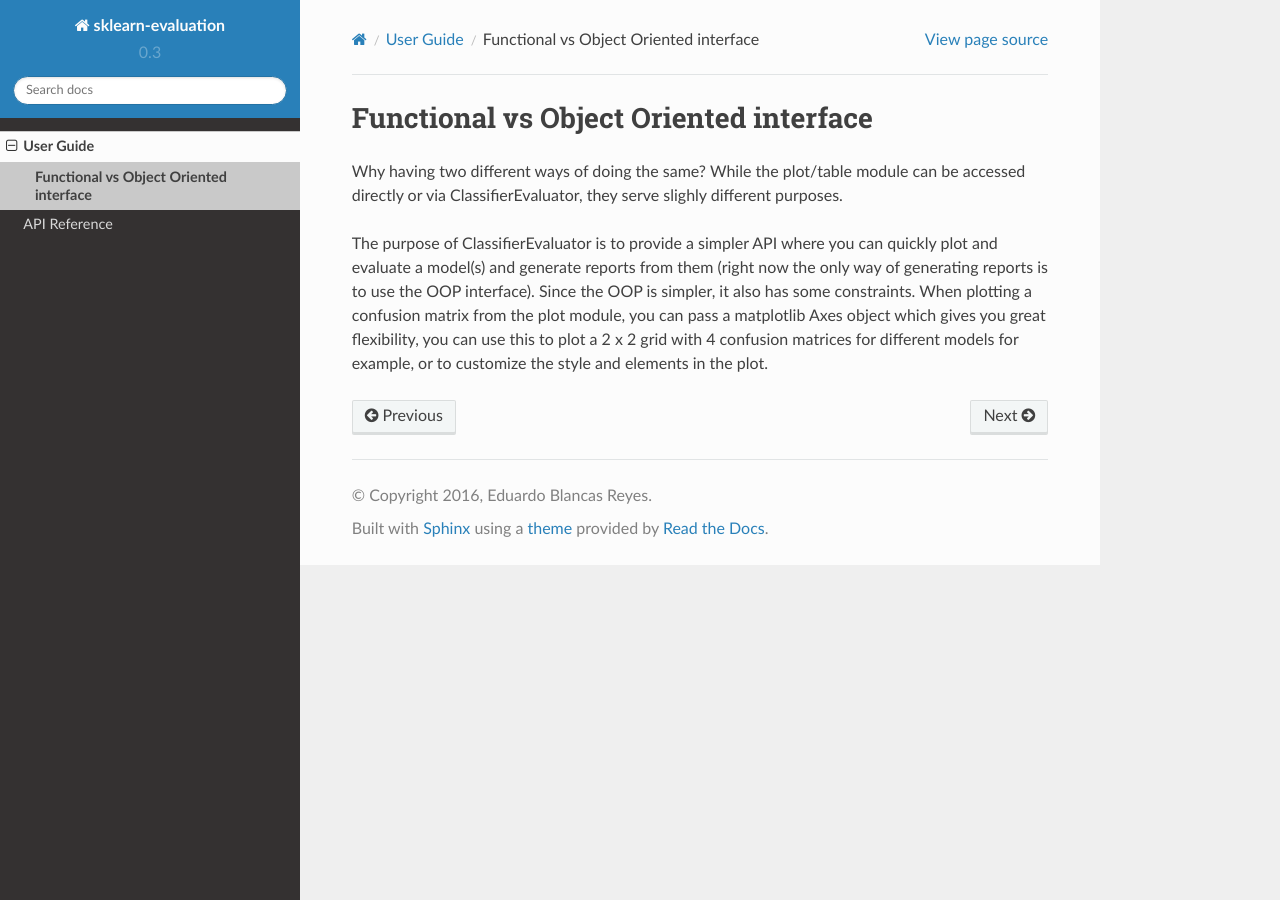
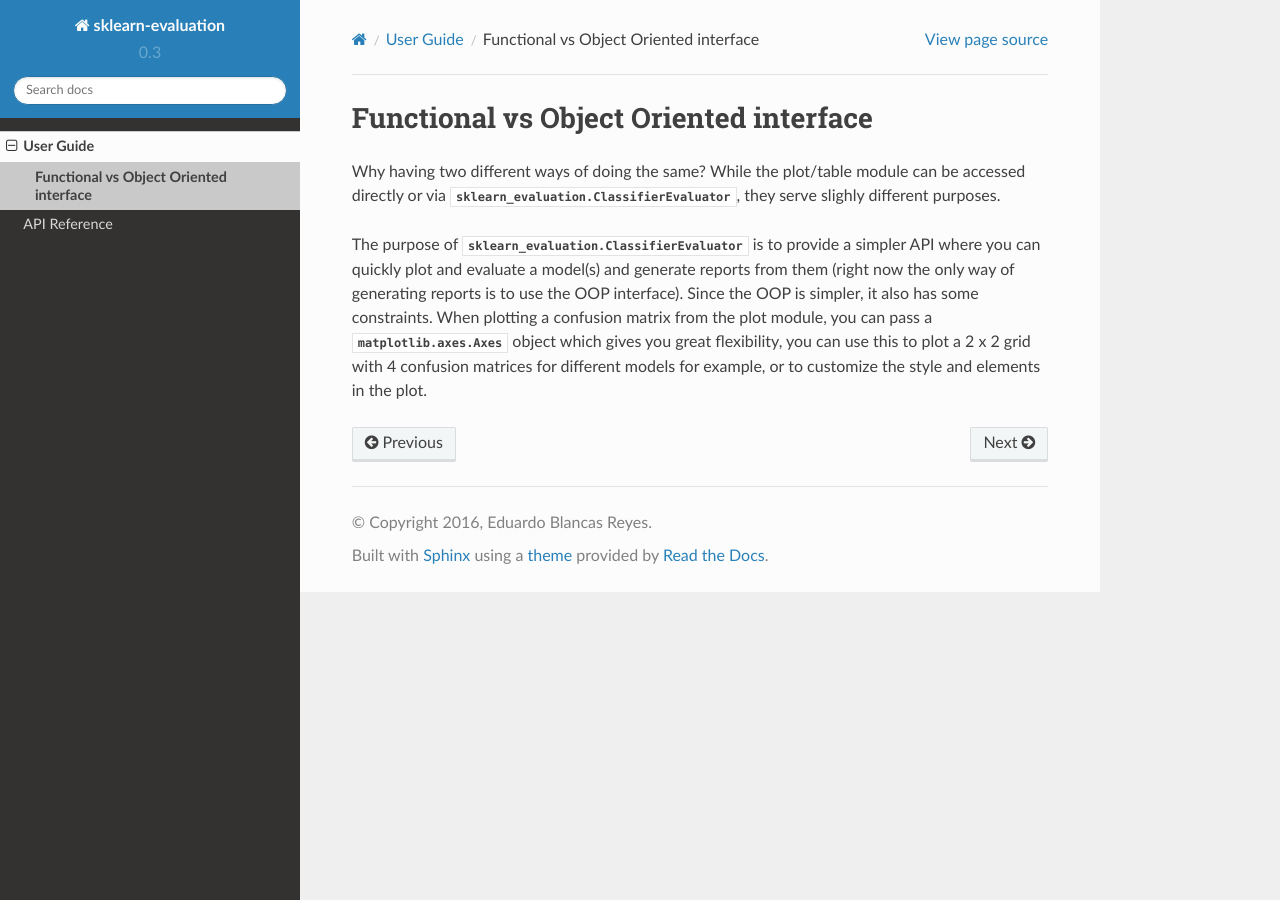
Before and after one commit to ploomber/sklearn-evaluation, a Sphinx documentation site: the page built from doc/source/user_guide/func_vs_oop.rst, in a window 1280 px wide. Built offline with Sphinx 7.4.7 and the Read the Docs theme 2.0.0, drawn with Linux system fonts in a browser that asks for light colours; pages that are not in the unit, such as notebooks, are missing from menus.

Commit message:
improves doc and docstring format

```diff
--- a/doc/source/conf.py
+++ b/doc/source/conf.py
@@ -47,7 +47,8 @@ extensions = [
     'ipython_sphinxext.ipython_directive',
     #'numpydoc.plot_directive',
     'sphinx.ext.autodoc',
-    'sphinxcontrib.napoleon',
+    'sphinx.ext.intersphinx',
+    'numpydoc',
 ]
 
 
@@ -315,3 +316,8 @@ texinfo_documents = [
 
 # If true, do not generate a @detailmenu in the "Top" node's menu.
 #texinfo_no_detailmenu = False
+
+intersphinx_mapping = {
+    'sklearn': ('http://scikit-learn.org/stable', None),
+    'matplotlib': ('http://matplotlib.org/', None),
+}
--- a/doc/source/user_guide/func_vs_oop.rst
+++ b/doc/source/user_guide/func_vs_oop.rst
@@ -2,14 +2,13 @@ Functional vs Object Oriented interface
 =======================================
 
 Why having two different ways of doing the same? While the plot/table module
-can be accessed directly or via ClassifierEvaluator, they serve slighly
+can be accessed directly or via :class:`sklearn_evaluation.ClassifierEvaluator`, they serve slighly
 different purposes.
 
-The purpose of ClassifierEvaluator is to provide a simpler API where you can
+The purpose of :class:`sklearn_evaluation.ClassifierEvaluator` is to provide a simpler API where you can
 quickly plot and evaluate a model(s) and generate reports from them
 (right now the only way of generating reports is to use the OOP interface).
 Since the OOP is simpler, it also has some constraints. When
-plotting a confusion matrix from the plot module, you can pass a matplotlib
-Axes object which gives you great flexibility, you can use this to plot a 2 x 2
-grid with 4 confusion matrices for different models for example, or to
-customize the style and elements in the plot.
+plotting a confusion matrix from the plot module, you can pass a
+:class:`matplotlib.axes.Axes` object which gives you great flexibility,
+you can use this to plot a 2 x 2 grid with 4 confusion matrices for different models for example, or to customize the style and elements in the plot.
--- a/doc/source/user_guide/grid_search.rst
+++ b/doc/source/user_guide/grid_search.rst
@@ -3,12 +3,12 @@ Evaluating Grid Search Results
 
 A common practice in Machine Learning is to train several models with different
 hyperparameters and compare the performance across hyperparameter sets.
-scikit-learn provides a tool to do it: Grid Search, which trains the same model
+scikit-learn provides a tool to do it: :class:`sklearn.grid_search.GridSearchCV`, which trains the same model
 with different parameters. When doing grid search, it is tempting to just take
 the 'best model' and carry on, but analizing the results can give us some
 interesting information, so it's worth taking a look at the results.
 
-sklearn-evaluatio includes a plotting function to evaluate grid search results, this way we can see how the model performs when changing one (or two)
+sklearn-evaluation includes a plotting function to evaluate grid search results, this way we can see how the model performs when changing one (or two)
 hyperparameter(s) by keeping the rest constant.
 
 .. ipython:: python
@@ -48,7 +48,7 @@ a Random Forest, then use the GridSearchCV class to pass the estimator, the
 hypeparameter dictionary and the number of folds for cross-validation.
 
 After fitting the models (note that we call fit on the GridSearchCV instead of
-the estimator itself) we can get the results using the grid_scores_ attribute.
+the estimator itself) we can get the results using the :attr:`sklearn.grid_search.GridSearchCV.grid_scores_` attribute.
 
 .. ipython:: python
 
--- a/doc/source/user_guide/report.rst
+++ b/doc/source/user_guide/report.rst
@@ -1,7 +1,7 @@
 Classifier evaluation using the OOP interface (report generation)
 =================================================================
 
-We can also use the ClassifierEvaluator class to pack the results from our
+We can also use the :class:`sklearn_evaluation.ClassifierEvaluator` class to pack the results from our
 estimator. This way we can generate plots and tables without having to pass
 the parameters over and over again. If we are evaluating more than one model
 at a time this also gives us a way to keep it organized. Furthermore, the ClassifierEvaluator class offers a way to create HTML reports
@@ -64,8 +64,8 @@ function. The first parameter is a markdown template, we can either directly
 pass a string or a path to a template.
 
 We can include any attribute in the ClassifierEvaluator by passing a tag
-with the format '{attribute}'. Two extra tags are available {date} and
-{date_utc} which add local and UTC timestamps respectively.
+with the format ``{attribute}``. Two extra tags are available ``{date}`` and
+``{date_utc}`` which add local and UTC timestamps respectively.
 
 .. ipython:: python
 
```
Also changed, not shown: doc/source/user_guide/classifier.rst (+6 -5 lines), 5 other files.
